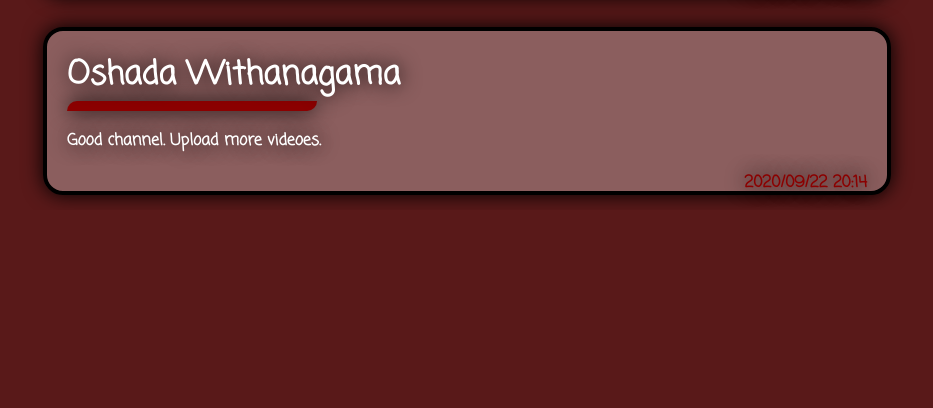
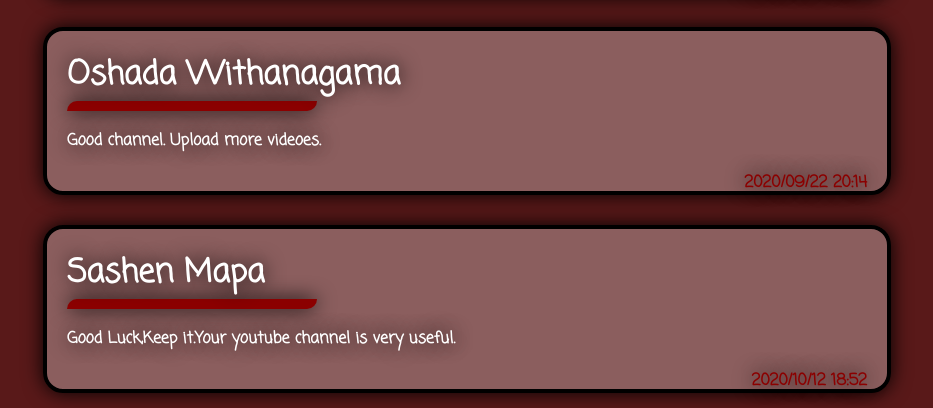
Before and after one commit to LithumBro/Lithum-Bro, a plain HTML site: page Comments/index.html in a window 1280 px wide. Shown: the part 704-1112 px from the top of the page, without its empty margins (173-1106 px from the left). Before the commit the page ends 914 px from the top, so only its background shows below. Drawn offline with Linux system fonts and the light colour scheme; a web font is replaced by a local one.

Commit message:
Update index.html

```diff
--- a/Comments/index.html
+++ b/Comments/index.html
@@ -52,6 +52,15 @@
                 <br>
                 <h4>2020/09/22 20:14</h4>
             </div>
+
+           <div class="idea">
+                <h1>Sashen Mapa</h1>
+                <hr>
+                <br>
+                <p>Good Luck,Keep it.Your youtube channel is very useful.</p>
+                <br>
+                <h4>2020/10/12 18:52</h4>
+            </div>
         </div>
         <script src="main.js"></script>
     </body>
```
